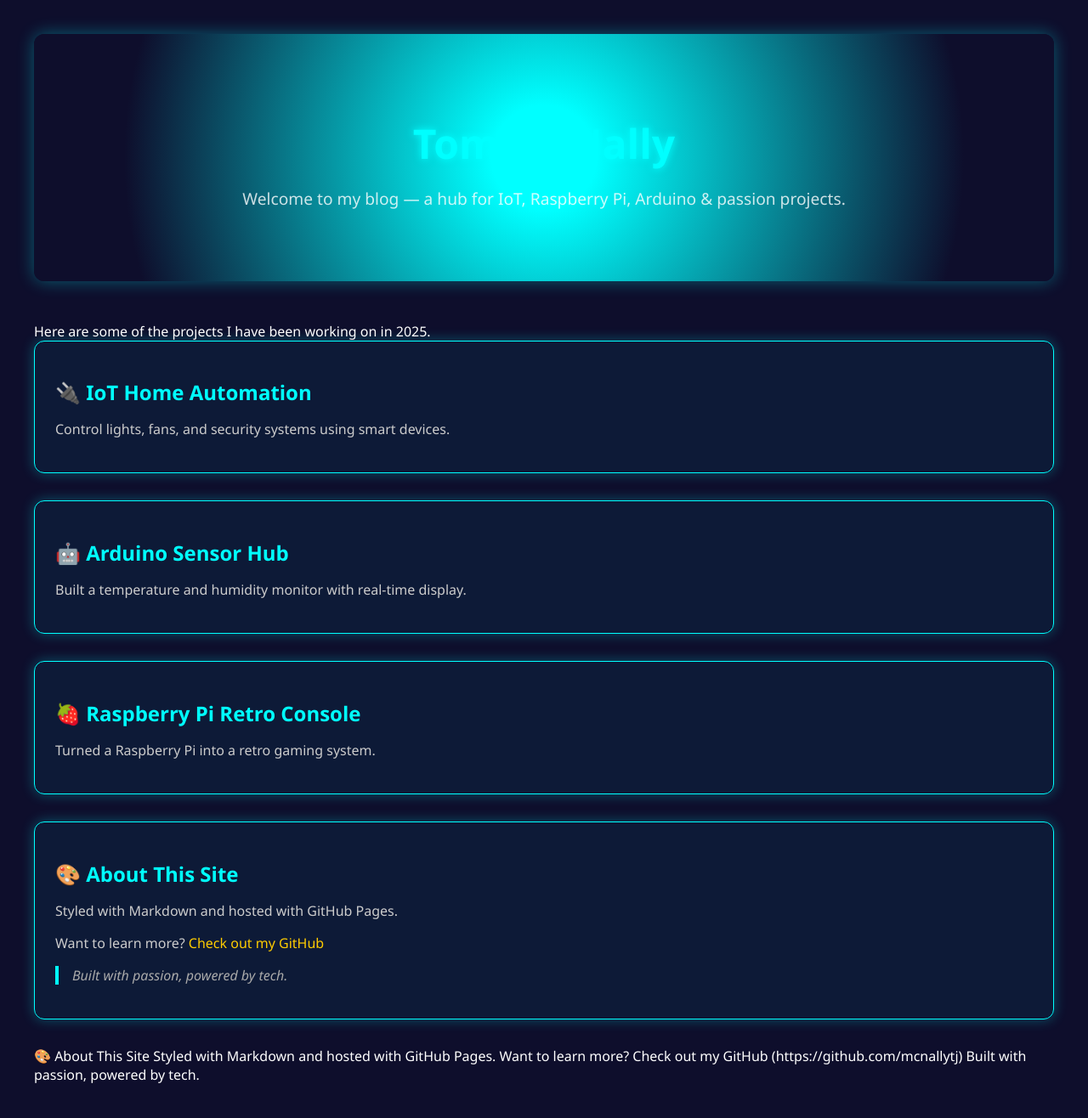
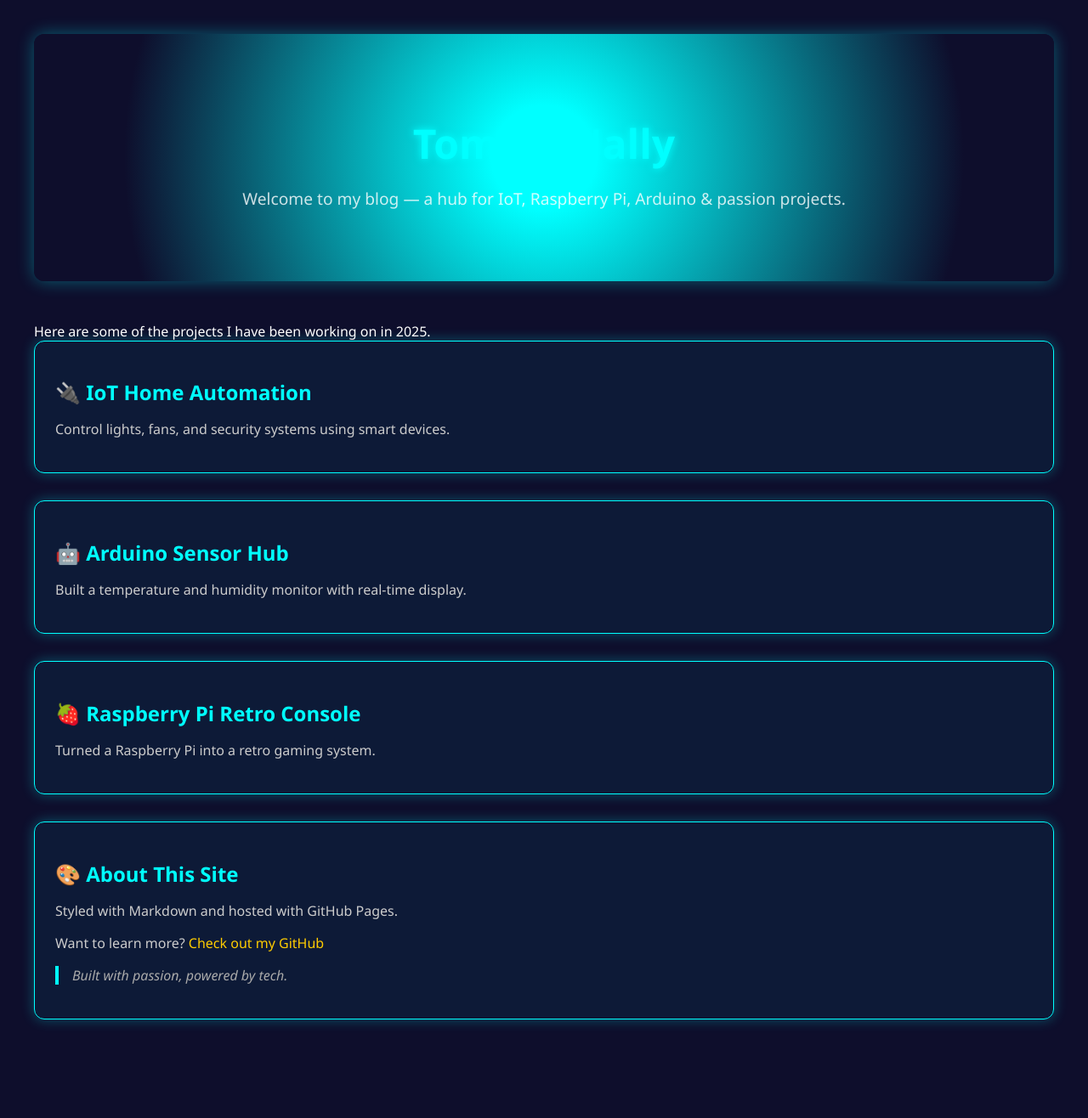
Before and after one commit to mcnallytj/skills-github-pages, a Jekyll site: the page built from index.html, in a window 1280 px wide. Shown: the whole page at 85% size. Built offline with Jekyll 4.4.1, drawn with Linux system fonts in a browser that asks for light colours; after the commit the page ends 1272 px from its top, so only the background shows below that.

Commit message:
Update index.html

```diff
--- a/index.html
+++ b/index.html
@@ -33,11 +33,3 @@ Here are some of the projects I have been working on in 2025.
   <p>Want to learn more? <a href="https://github.com/mcnallytj">Check out my GitHub</a></p>
   <blockquote>Built with passion, powered by tech.</blockquote>
 </div>
-
-🎨 About This Site
-
-Styled with Markdown and hosted with GitHub Pages.
-
-Want to learn more? Check out my GitHub (https://github.com/mcnallytj)
-
-Built with passion, powered by tech.
```
